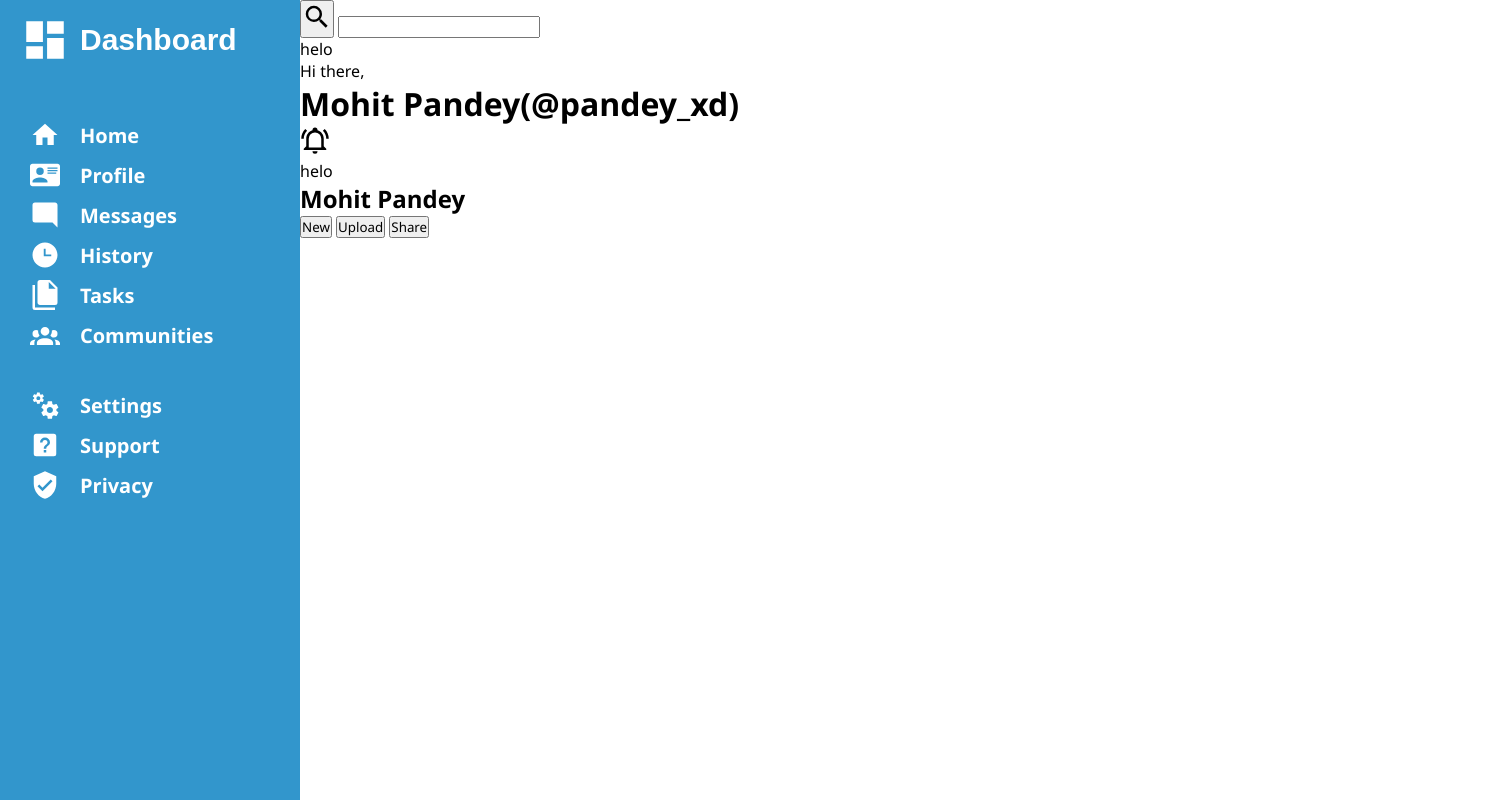
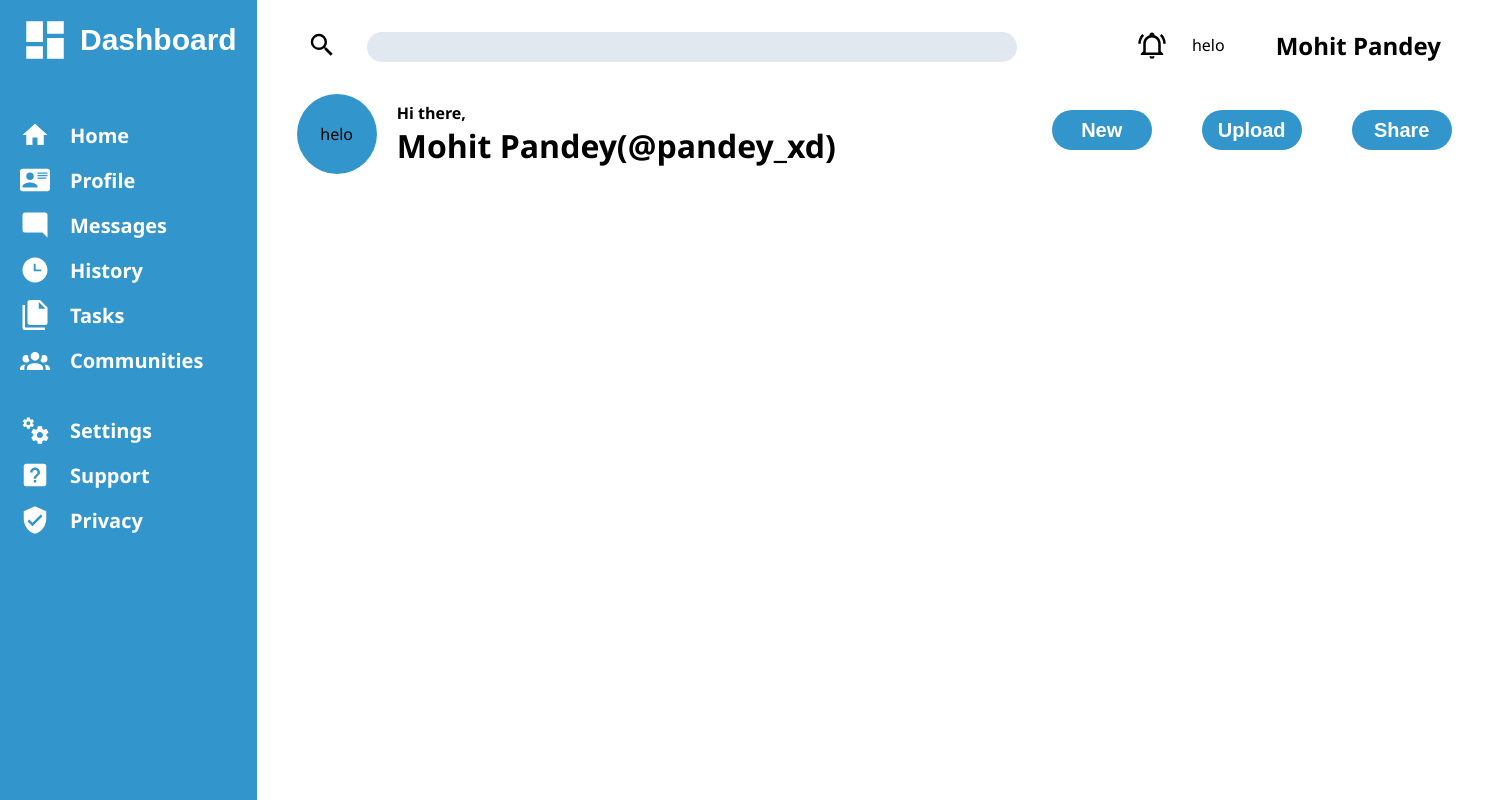
Before and after one commit to 22Mohit22/admin-dashboard, a plain HTML site: page index.html in a window 1280 px wide. Shown: the whole page, 1507 px wide, since content can reach past the window. Drawn offline with Linux system fonts and the light colour scheme.

Commit message:
updated styles

```diff
--- a/style.css
+++ b/style.css
@@ -2,11 +2,17 @@
     font-family: 'Segoe UI', Tahoma, Geneva, Verdana, sans-serif;
     margin: 0;
     padding: 0;
+    transition: all .3s ease;
 }
 .admin-dashboard-app{
     display: flex;
 }
-
+button{
+    cursor: pointer;
+}
+button:active{
+    transform: scale(.9);
+}
 svg{
     width: 30px;
 }
@@ -44,11 +50,14 @@ svg{
     margin-top: 40px;
 }
 ul>li{
-    margin: 10px;
+    margin: 15px 0;
     width: 200px;
     display: flex;
     justify-content: start;
     align-items: center;
+}
+ul>li>:hover{
+    transform: scale(1.1);
 }
 
 ul>li>a{
@@ -59,3 +68,130 @@ ul>li>a{
     margin-left: 20px;
     font-family: 'Segoe UI', Tahoma, Geneva, Verdana, sans-serif;
 }
+
+
+.header-container{
+    display: flex;
+    justify-content: center;
+    width: 100%;
+    height: 150px;
+    box-shadow: 0 5px 5px -5px;
+    padding: 0;
+    margin: 0;
+    padding-bottom: 30px;
+}
+#fixed-header{
+    display: grid;
+    grid-template: 150px 150px / 850px 400px;
+}
+
+#container1{
+    grid-column-start: 1;
+    grid-column-end: 2;
+    padding: 20px;
+}
+
+#search-bar-container{
+    padding: 10px;
+    display: flex;
+    justify-content: flex-start;
+    align-items: center;
+}
+#search-bar-container>button{
+    border: none;
+    background-color: transparent;
+    margin-left: 20px;
+    margin-right: 30px;
+}
+#search-bar-container>button:active{
+    transform: scale(.9);
+}
+#search-bar{
+    width: 650px;
+    border-radius: 50px;
+    height: 30px;
+    border: none;
+    background-color: #e2e8f0;
+    font-size: 15px;
+    padding-left:15px;
+}
+#search-bar:focus{
+    outline: none;
+}
+#name-container{
+    display: grid;
+    grid-template: 80px 50px / 80px 500px;
+    padding: 20px;
+}
+#avtar{
+    border-radius: 100px;
+    display: flex;
+    justify-content: center;
+    align-items: center;
+    background-color: #3296cc;
+}
+#name{
+    margin: 0 20px;
+    display: flex;
+    flex-direction: column;
+    justify-content: center;
+    align-items: start;
+}
+#name>p{
+    font-weight: bold;
+}
+
+#container2{
+    grid-column-start: 2;
+    grid-column-end: 2;
+    padding: 20px;
+}
+#notif-avtar-name{
+    display: grid;
+    grid-template: 50px 100px / 50px 300px;
+    height: 50px;
+}
+#notif-avtar-name>svg{
+    padding: 10px;
+    width: 30px;
+}
+#name-container-sh{
+    display: flex;
+    justify-content: flex-start;
+    align-items: center;
+}
+#avtar-sh{
+    width: 80px;
+    height: 60px;
+    border-radius: 60px;
+    display: flex;
+    justify-content: center;
+    align-items: center;
+}
+#name-sh{
+    display: flex;
+    justify-content: center;
+    align-items: center;
+    height: 50px;
+    width: 100%;
+}
+#activity-options{
+    position: relative;
+    right: 100px;
+    margin-top: 40px;
+    width: 450px;
+    display: flex;
+    justify-content: space-around;
+    align-items: center;
+}
+#activity-options>button{
+    border-radius: 40px;
+    border: none;
+    background-color: #3296cc;
+    color: white;
+    font-size: 20px;
+    font-family: sans-serif;
+    font-weight: bold;
+    width: 100px;
+    height: 40px;
+}
```
